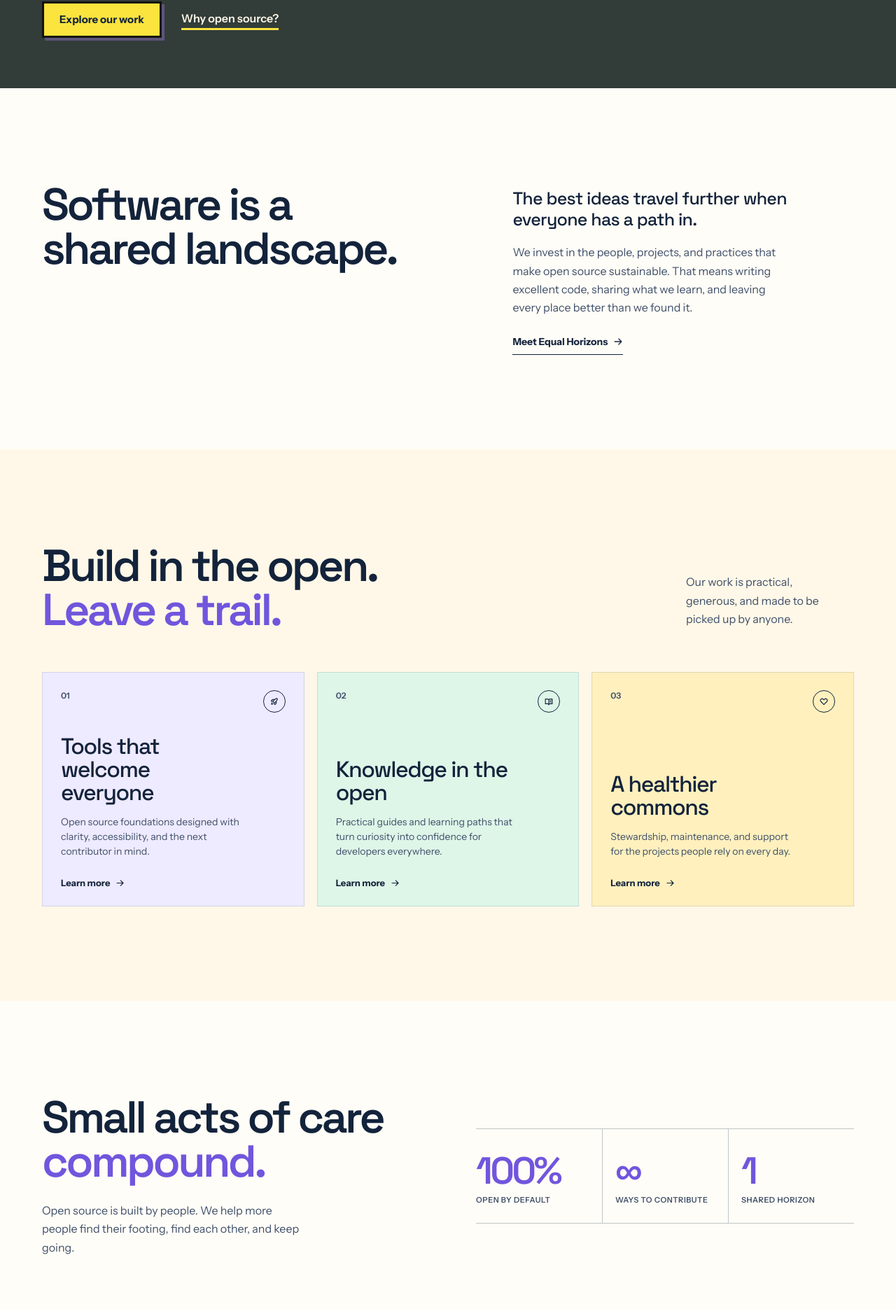
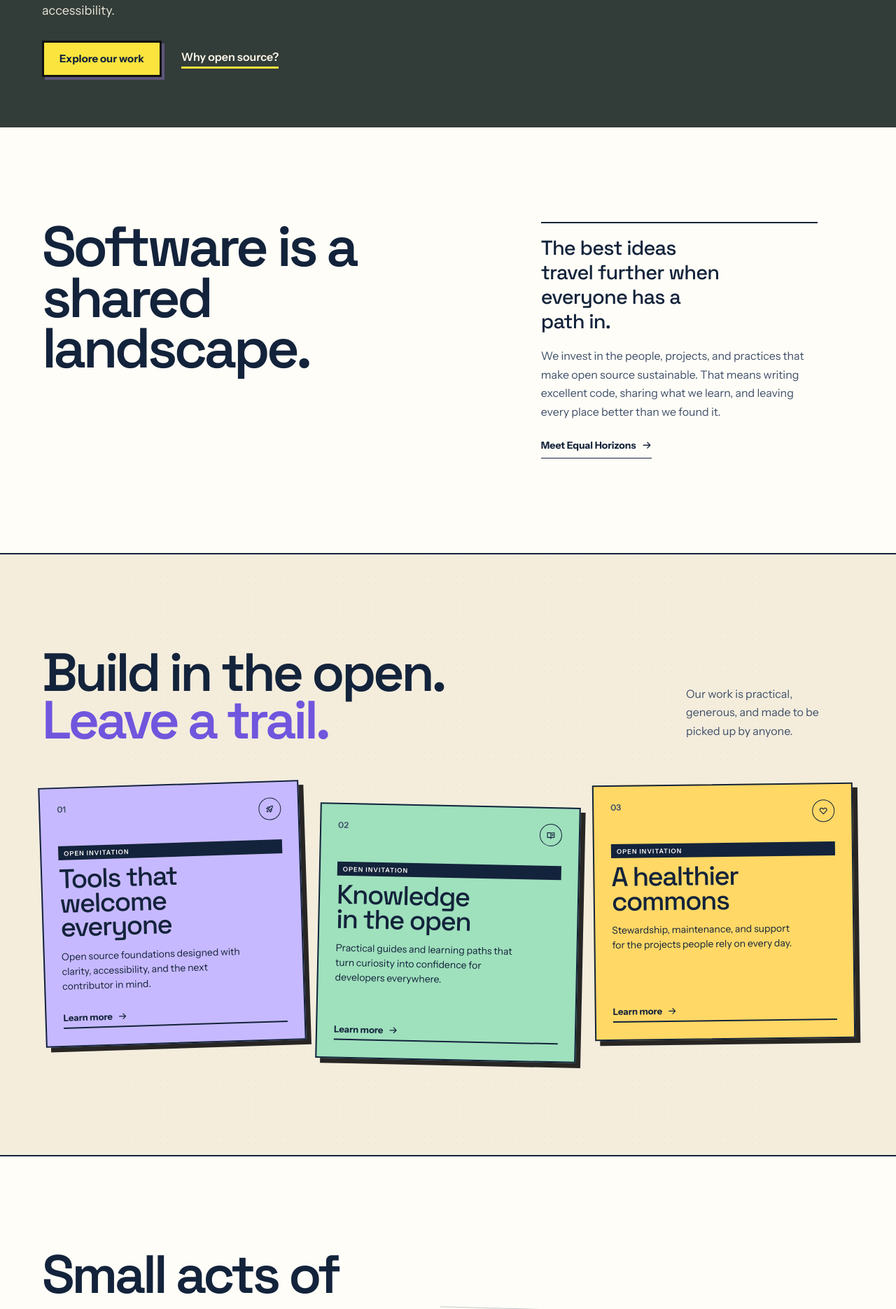
Before and after one commit to Equal-Horizons-Inc/equal-horizons-website-v2, a Next.js app: page / in a window 1280 px wide. Shown: the part 774-2644 px from the top of the page at 70% size. Built offline with nearby package versions, Linux system fonts and the light colour scheme.

Commit message:
Add introductory text and project label, and create Bulb component

```diff
--- a/src/app/Hero.tsx
+++ b/src/app/Hero.tsx
@@ -27,6 +27,7 @@ export default function Hero() {
 
       <div className="shell">
         <div className="horizon-copy">
+          <p className="horizon-eyebrow"><span>✳</span> An open source nonprofit</p>
           <h1>
             Better code.
             <br />
--- a/src/app/globals.css
+++ b/src/app/globals.css
@@ -396,3 +396,156 @@ body { font-family: var(--font-text), "Avenir Next", system-ui, sans-serif; }
   .site-nav .btn { padding: 10px 14px; font-size: 13px; }
   .horizon-copy p { font-size: 16px; }
 }
+
+/* Editorial layer: asymmetry, annotations, and a little handmade tension. */
+.intro,
+.impact {
+  position: relative;
+}
+
+.intro-grid {
+  grid-template-columns: minmax(0, .9fr) minmax(280px, .72fr);
+  gap: clamp(60px, 12vw, 175px);
+}
+
+.intro-grid h2 {
+  position: relative;
+  font-size: clamp(54px, 6.3vw, 92px);
+  line-height: .9;
+}
+
+.intro-grid > div {
+  border-top: 2px solid var(--ink);
+  padding-top: 18px;
+}
+
+.lead {
+  font-size: 29px;
+  max-width: 14ch;
+}
+
+.work {
+  position: relative;
+  overflow: hidden;
+  background: #f4eddc;
+  border-top: 2px solid var(--ink);
+  border-bottom: 2px solid var(--ink);
+}
+
+.work::before {
+  content: "";
+  position: absolute;
+  inset: 0;
+  pointer-events: none;
+  opacity: .3;
+  background-image: radial-gradient(rgba(18, 17, 17, .18) .7px, transparent .7px);
+  background-size: 9px 9px;
+  mask-image: linear-gradient(90deg, transparent, #000 18%, #000 82%, transparent);
+}
+
+.work > .shell {
+  position: relative;
+}
+
+.section-heading {
+  align-items: end;
+}
+
+.section-heading h2 {
+  font-size: clamp(54px, 6vw, 88px);
+  line-height: .88;
+}
+
+.project-grid {
+  gap: 22px;
+  align-items: start;
+}
+
+.project-card {
+  min-height: 365px;
+  position: relative;
+  padding: 22px 24px 24px;
+  border: 2px solid var(--ink);
+  box-shadow: 7px 7px 0 rgba(18, 17, 17, .9);
+  transition: transform 180ms steps(2), box-shadow 180ms steps(2);
+}
+
+.project-card:nth-child(1) { transform: rotate(-1.8deg); }
+.project-card:nth-child(2) { margin-top: 30px; transform: rotate(1.2deg); }
+.project-card:nth-child(3) { transform: rotate(-.7deg); }
+.project-card:hover {
+  transform: translate(-3px, -7px) rotate(0);
+  box-shadow: 10px 12px 0 rgba(18, 17, 17, .9);
+}
+
+.project-card.violet { background: #c7b9ff; }
+.project-card.green { background: #9fe0bd; }
+.project-card.yellow { background: #ffd866; }
+
+.project-label {
+  display: inline-block;
+  margin: 28px 0 10px;
+  padding: 5px 8px 4px;
+  color: var(--paper);
+  background: var(--ink);
+  font: 600 9px var(--font-label);
+  letter-spacing: .12em;
+  text-transform: uppercase;
+}
+
+.project-card h3 {
+  max-width: 9ch;
+  margin: 0 0 14px;
+  font-size: clamp(30px, 3vw, 43px);
+  line-height: .9;
+}
+
+.project-card p {
+  max-width: 28ch;
+  color: var(--ink);
+}
+
+.project-card a {
+  margin-top: auto;
+  border-bottom: 2px solid var(--ink);
+  padding-bottom: 4px;
+}
+
+.impact {
+  grid-template-columns: .85fr 1.15fr;
+  gap: clamp(55px, 10vw, 150px);
+}
+
+.impact-copy h2 {
+  font-size: clamp(54px, 6vw, 88px);
+  line-height: .88;
+}
+
+.stats {
+  transform: rotate(1.5deg);
+}
+
+.stat strong {
+  color: var(--ember);
+  font-family: var(--font-pixel), ui-monospace, monospace;
+}
+
+.connect {
+  position: relative;
+  overflow: hidden;
+  background: var(--ink-black);
+  border-top: 3px solid var(--glow);
+}
+
+.connect h2 {
+  max-width: 8ch;
+  font-family: var(--font-pixel), ui-monospace, monospace;
+  letter-spacing: 0;
+}
+
+@media (max-width: 760px) {
+  .intro-grid { gap: 45px; }
+  .section-heading h2 { font-size: 54px; }
+  .project-card:nth-child(2) { margin-top: 0; }
+  .project-card { min-height: 310px; }
+}
--- a/src/app/page.tsx
+++ b/src/app/page.tsx
@@ -84,6 +84,7 @@ export default function Home() {
                     <ProjectIcon weight="bold" />
                   </span>
                 </div>
+                <span className="project-label">Open invitation</span>
                 <h3>{project.title}</h3>
                 <p>{project.description}</p>
                 <a href="#connect" aria-label={`Learn more about ${project.title}`}>
```
Also changed, not shown: public/bulb/bulb.png (added), src/app/Bulb.tsx (added).
